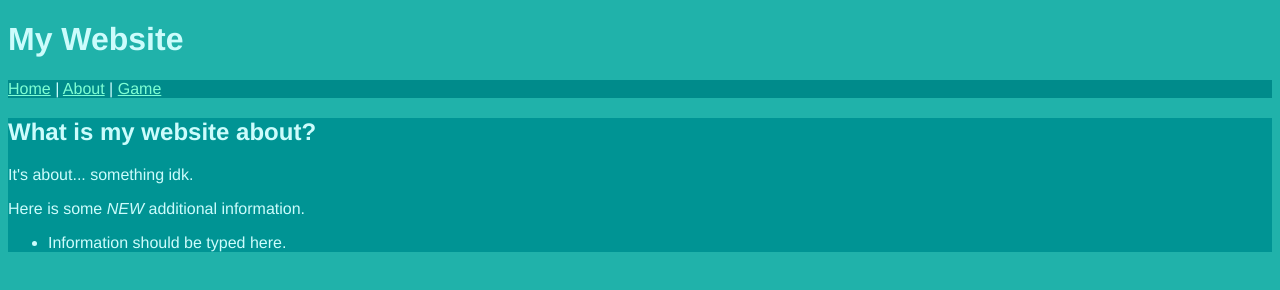
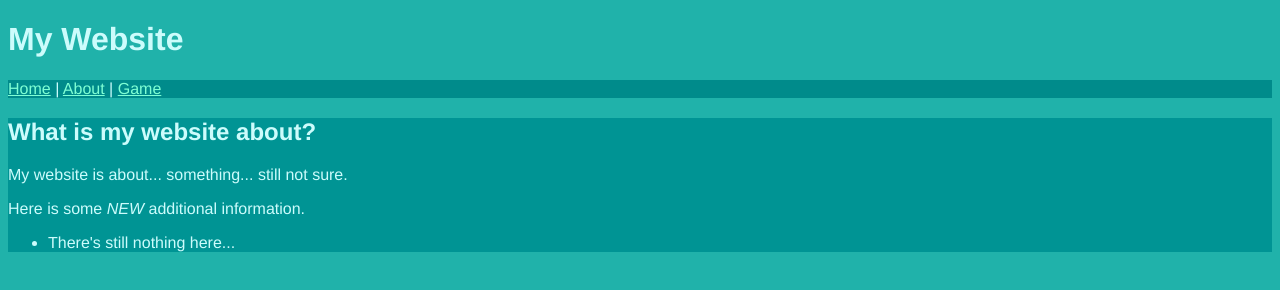
Before and after one commit to Antonia-VQ/Antonia-VQ.github.io, a plain HTML site: page about.html in a window 1280 px wide. Drawn offline with Linux system fonts and the light colour scheme.

Commit message:
Changed Website

```diff
--- a/about.html
+++ b/about.html
@@ -41,11 +41,11 @@
     <article>
         <header>
             <h2>What is my website about?</h2>
-            <p>It's about... something idk.</p>
+            <p>My website is about... something... still not sure.</p>
             <p>Here is some <em>NEW</em> additional information.</p>
 
             <ul>
-                <li>Information should be typed here.</li>
+                <li>There's still nothing here...</li>
             </ul>
         </header>
     </article>
```
Also changed, not shown: index.html (+1 -1 lines).
